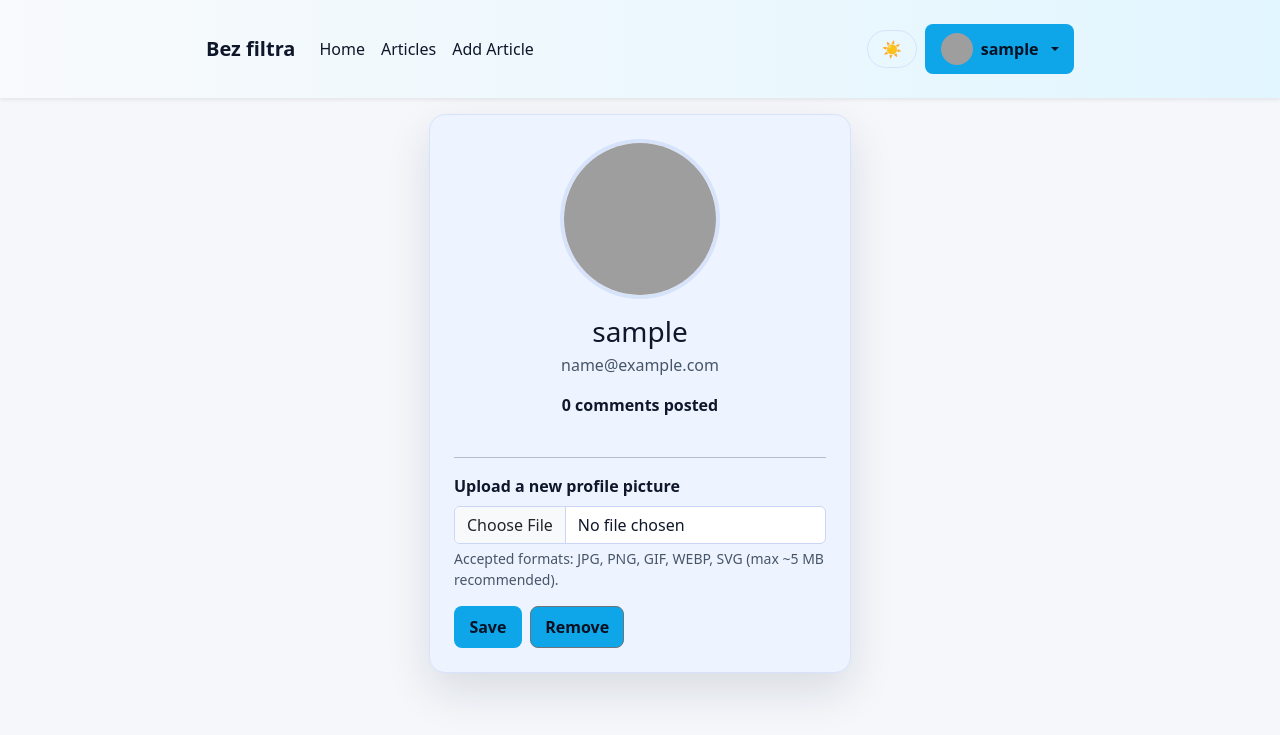
After one commit to SPSE-Zoska-IV-C/Mihalik_Bez_filtra, a Flask app: page /profile in a window 1280 px wide. The commit adds this page. Shown: the top 735 px of the page. Run offline with Flask 3, Linux system fonts and the light colour scheme; the visitor is signed in with stand-in values (Sample User, id 1); data that the repository does not hold is empty; grey boxes are pictures that could not be loaded.

Commit message:
1.3 profilovky a profil

```diff
--- a/app.py
+++ b/app.py
@@ -48,6 +48,16 @@ with app.app_context():
             # Best-effort; ignore if migrations will handle it
             pass
 
+    def _ensure_user_columns():
+        try:
+            cols = db.session.execute(_sql_text("PRAGMA table_info('user');")).fetchall()
+            existing = {c[1] for c in cols}
+            if 'profile_image' not in existing:
+                db.session.execute(_sql_text("ALTER TABLE user ADD COLUMN profile_image VARCHAR(500)"))
+                db.session.commit()
+        except Exception:
+            pass
+
     try:
         from flask_migrate import upgrade as _upgrade
 
@@ -58,13 +68,16 @@ with app.app_context():
             _upgrade()
             # After creating schema on a fresh DB, ensure colum-ns exist too
             _ensure_article_columns()
+            _ensure_user_columns()
         else:
             _ensure_article_columns()
+            _ensure_user_columns()
     except Exception:
         try:
             from flask_migrate import upgrade as _upgrade_fallback
             _upgrade_fallback()
             _ensure_article_columns()
+            _ensure_user_columns()
         except Exception:
             db.create_all()
 
--- a/models.py
+++ b/models.py
@@ -1,6 +1,7 @@
 from datetime import datetime
 import hashlib
 from flask_login import UserMixin
+from flask import url_for
 from extensions import db, bcrypt, login_manager
 
 @login_manager.user_loader
@@ -14,6 +15,7 @@ class User(db.Model, UserMixin):
     password_hash = db.Column(db.String(128), nullable=False)
     is_admin = db.Column(db.Boolean, default=False, nullable=False)
     date_created = db.Column(db.DateTime, default=datetime.utcnow, nullable=False)
+    profile_image = db.Column(db.String(500))
 
     articles = db.relationship("Article", backref="author", lazy=True)
 
@@ -22,6 +24,15 @@ class User(db.Model, UserMixin):
 
     def check_password(self, password: str) -> bool:
         return bcrypt.check_password_hash(self.password_hash, password)
+
+    def profile_image_url(self, size: int = 128) -> str:
+        if self.profile_image:
+            if self.profile_image.startswith("http"):
+                return self.profile_image
+            return url_for("static", filename=self.profile_image)
+        seed_source = (self.email or self.username or "user").encode("utf-8", errors="ignore")
+        seed = hashlib.md5(seed_source).hexdigest()
+        return f"https://api.dicebear.com/7.x/initials/svg?seed={seed}&radius=50&scale=110&size={size}"
 
 
 class Article(db.Model):
--- a/routes/auth.py
+++ b/routes/auth.py
@@ -1,7 +1,10 @@
-from flask import Blueprint, render_template, request, redirect, url_for, flash
+import os
+import uuid
+from flask import Blueprint, render_template, request, redirect, url_for, flash, current_app
 from flask_login import login_user, logout_user, login_required, current_user
+from werkzeug.utils import secure_filename
 from extensions import db
-from models import User
+from models import User, Comment
 
 
 auth_bp = Blueprint("auth", __name__, url_prefix="")
@@ -70,3 +73,50 @@ def logout():
 @login_required
 def settings():
     return render_template("auth/settings.html")
+
+
+@auth_bp.route("/profile", methods=["GET", "POST"])
+@login_required
+def profile():
+    comment_count = Comment.query.filter_by(user_id=current_user.id).count()
+    if request.method == "POST":
+        remove = request.form.get("remove_image")
+        uploaded_file = request.files.get("profile_upload")
+        message = "No changes made."
+
+        def remove_old_file():
+            if current_user.profile_image and not current_user.profile_image.startswith("http"):
+                old_path = os.path.join(current_app.static_folder, current_user.profile_image)
+                if os.path.exists(old_path):
+                    try:
+                        os.remove(old_path)
+                    except OSError:
+                        pass
+
+        if remove:
+            remove_old_file()
+            current_user.profile_image = None
+            message = "Profile picture removed."
+        elif uploaded_file and uploaded_file.filename:
+            filename = secure_filename(uploaded_file.filename)
+            _, ext = os.path.splitext(filename)
+            ext = ext.lower()
+            allowed = {".jpg", ".jpeg", ".png", ".gif", ".webp", ".svg"}
+            if ext not in allowed:
+                flash("Unsupported file type. Please upload JPG, PNG, GIF, WEBP, or SVG.", "danger")
+                return redirect(url_for("auth.profile"))
+
+            upload_dir = os.path.join(current_app.static_folder, "uploads", "avatars")
+            os.makedirs(upload_dir, exist_ok=True)
+            new_filename = f"user_{current_user.id}_{uuid.uuid4().hex}{ext}"
+            file_path = os.path.join(upload_dir, new_filename)
+            uploaded_file.save(file_path)
+
+            remove_old_file()
+            current_user.profile_image = os.path.join("uploads", "avatars", new_filename).replace("\\", "/")
+            message = "Profile picture updated."
+
+        db.session.commit()
+        flash(message, "success")
+        return redirect(url_for("auth.profile"))
+    return render_template("auth/profile.html", comment_count=comment_count)
--- a/static/style.css
+++ b/static/style.css
@@ -219,3 +219,15 @@ body[data-theme="dark"] .theme-toggle-btn {
   border-color: #334155;
   color: #e2e8f0;
 }
+
+.profile-card {
+  background: var(--card);
+  border: 1px solid var(--card-border);
+  border-radius: 1rem;
+  box-shadow: 0 18px 45px rgba(15, 23, 42, 0.12);
+}
+.profile-avatar {
+  object-fit: cover;
+  border: 4px solid var(--card-border);
+  background: #fff;
+}
--- /dev/null
+++ b/templates/auth/profile.html
@@ -0,0 +1,27 @@
+{% extends 'base.html' %}
+{% block content %}
+  <div class="row justify-content-center">
+    <div class="col-lg-6">
+      <div class="card profile-card p-4">
+        <div class="text-center mb-4">
+          <img src="{{ current_user.profile_image_url(160) }}" alt="Avatar" class="rounded-circle profile-avatar mb-3" width="160" height="160">
+          <h3 class="mb-1">{{ current_user.username }}</h3>
+          <p class="text-muted mb-0">{{ current_user.email }}</p>
+          <p class="mt-3 mb-0 fw-semibold">{{ comment_count }} comments posted</p>
+        </div>
+        <hr>
+        <form method="post" enctype="multipart/form-data">
+          <div class="mb-3">
+            <label for="profileUpload" class="form-label fw-semibold">Upload a new profile picture</label>
+            <input type="file" name="profile_upload" id="profileUpload" class="form-control" accept=".jpg,.jpeg,.png,.gif,.webp,.svg">
+            <small class="text-muted d-block mt-1">Accepted formats: JPG, PNG, GIF, WEBP, SVG (max ~5 MB recommended).</small>
+          </div>
+          <div class="d-flex gap-2">
+            <button type="submit" class="btn btn-turquoise">Save</button>
+            <button type="submit" name="remove_image" value="1" class="btn btn-outline-secondary">Remove</button>
+          </div>
+        </form>
+      </div>
+    </div>
+  </div>
+{% endblock %}
--- a/templates/base.html
+++ b/templates/base.html
@@ -26,10 +26,12 @@
             </button>
             {% if current_user.is_authenticated %}
               <div class="dropdown">
-                <button class="btn btn-turquoise dropdown-toggle" type="button" id="userMenuDropdown" data-bs-toggle="dropdown" aria-expanded="false">
-                  {{ current_user.username }}
+                <button class="btn btn-turquoise dropdown-toggle d-flex align-items-center gap-2" type="button" id="userMenuDropdown" data-bs-toggle="dropdown" aria-expanded="false">
+                  <img src="{{ current_user.profile_image_url(48) }}" alt="avatar" class="rounded-circle" width="32" height="32">
+                  <span>{{ current_user.username }}</span>
                 </button>
                 <ul class="dropdown-menu dropdown-menu-end" aria-labelledby="userMenuDropdown">
+                  <li><a class="dropdown-item" href="{{ url_for('auth.profile') }}">My Profile</a></li>
                   <li><a class="dropdown-item" href="{{ url_for('auth.settings') }}">Settings</a></li>
                   <li><hr class="dropdown-divider"></li>
                   <li><a class="dropdown-item" href="{{ url_for('auth.logout') }}">Logout</a></li>
```
Also changed, not shown: static/uploads/avatars/user_1_5408281daab7427fbcf35cdea2c5b49d.png (added).
